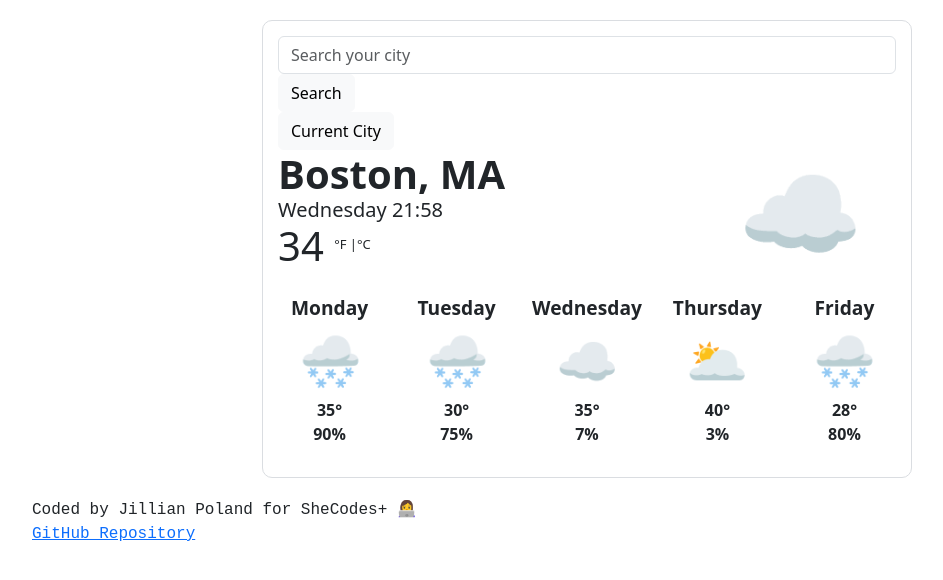
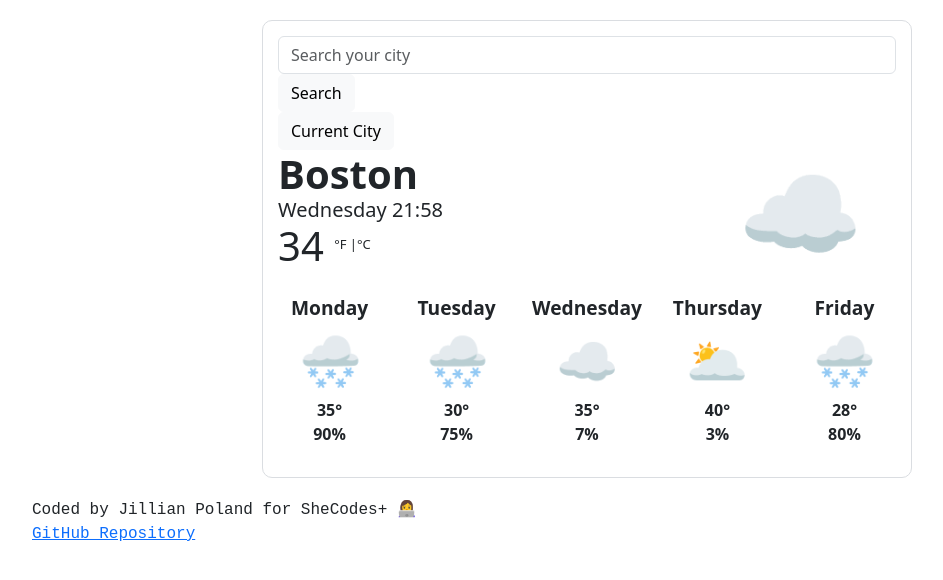
Before and after one commit to jillpoland/weather-app-utd, a website built with Parcel: page index.html in a window 1280 px wide. Shown: the whole page, without its empty margins (53-996 px from the left). Built offline with nearby package versions, Linux system fonts and the light colour scheme; a web font is replaced by a local one.

Commit message:
Cleanup - removing state name, updating max width

```diff
--- a/index.html
+++ b/index.html
@@ -40,7 +40,7 @@
             <h1 class="col-8">
               <ul class="head-list">
                 <li class="city-name head" id="city-display-name">
-                  Boston, MA
+                  Boston
                 </li>
                 <li id="display-date" class="head">
                   Date Time
--- a/src/styles.css
+++ b/src/styles.css
@@ -3,7 +3,7 @@
   padding: 15px;
   margin: 20px auto;
   max-width: 650px;
-  min-width: 450px;
+  min-width: 500px;
   border-radius: 10px;
 }
 
```
